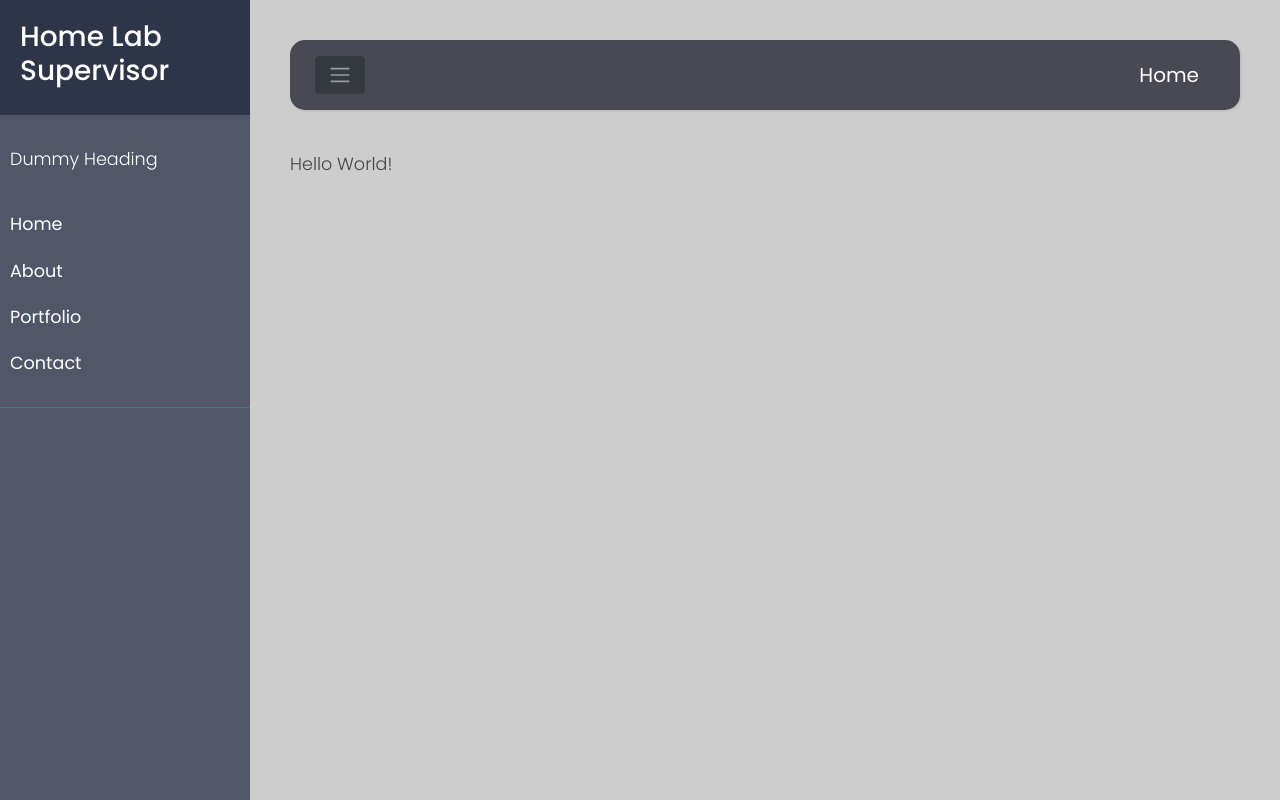
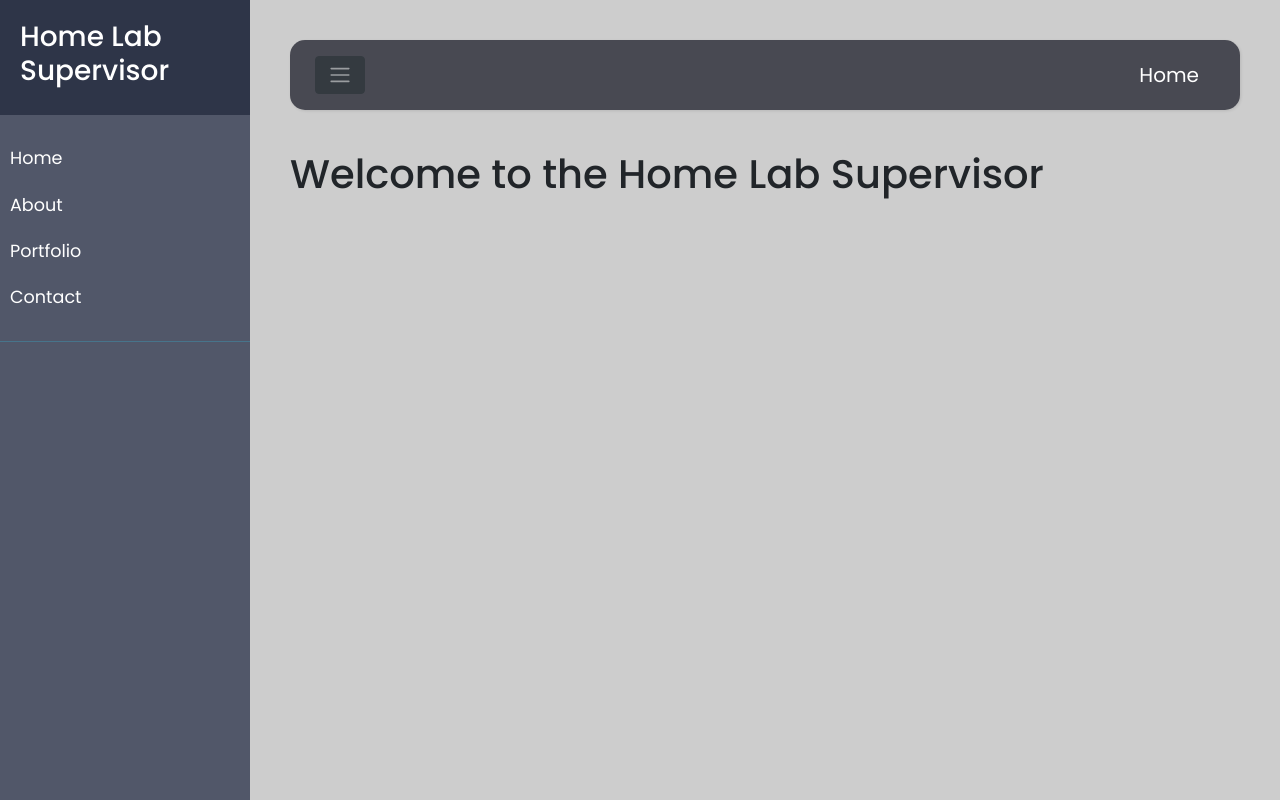
Before and after one commit to bioresestance/BuisnessManager, a Flask app: page / in a window 1280 px wide. Run offline with Flask 2, Linux system fonts and the light colour scheme; some libraries are stand-ins or nearby versions.

Commit message:
cleaning up

```diff
--- a/app/server/templates/base.html
+++ b/app/server/templates/base.html
@@ -20,7 +20,6 @@
                     <h3>Home Lab Supervisor</h3>
                 </div>
                 <ul class="list-unstyled components">
-                    <p>Dummy Heading</p>
                     <li> <a href="/">Home</a> </li>
                     <li> <a href="#">About</a></li>
                     <li> <a href="#">Portfolio</a> </li>
--- a/app/server/templates/index.html
+++ b/app/server/templates/index.html
@@ -2,9 +2,6 @@
 
 {% block content %}
 
-    <div>
-
-        <p> Hello World!</p>
-    </div>
+    <h1> Welcome to the Home Lab Supervisor </h1>
 
 {% endblock %}
```
